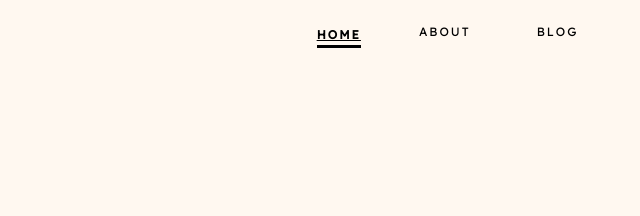
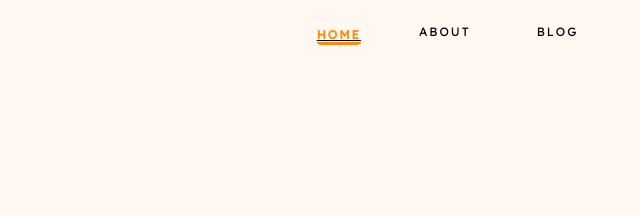
Before and after one commit to TaraRhoseyn/portfolio, a plain HTML site: page index.html in a window 1280 px wide. Shown: the top 216 px of the page, 64-704 px from the left. Drawn offline with nearby package versions, Linux system fonts and the light colour scheme.

Commit message:
style: Adjust navbar active color

```diff
--- a/assets/css/style.css
+++ b/assets/css/style.css
@@ -45,6 +45,7 @@ i {
     padding-top: 15px;
     padding-bottom: 15px;
     background-color: #FFF8F0;
+    color: #392F5A
 }
 
 .navbar ul {
@@ -73,10 +74,9 @@ nav ul li {
 
 .navlink-active {
     font-weight: 900;
-    /* text-decoration: underline #9DD9D2;
-    text-underline-position: under left;  */
-    border-bottom: 3px solid #000;
-    padding-bottom: 3px;
+    border-bottom: 3px solid #FF8811;
+    color: #FF8811;
+    border-radius: 15%;
 }
 
 /* Navbar link effect. */
```
